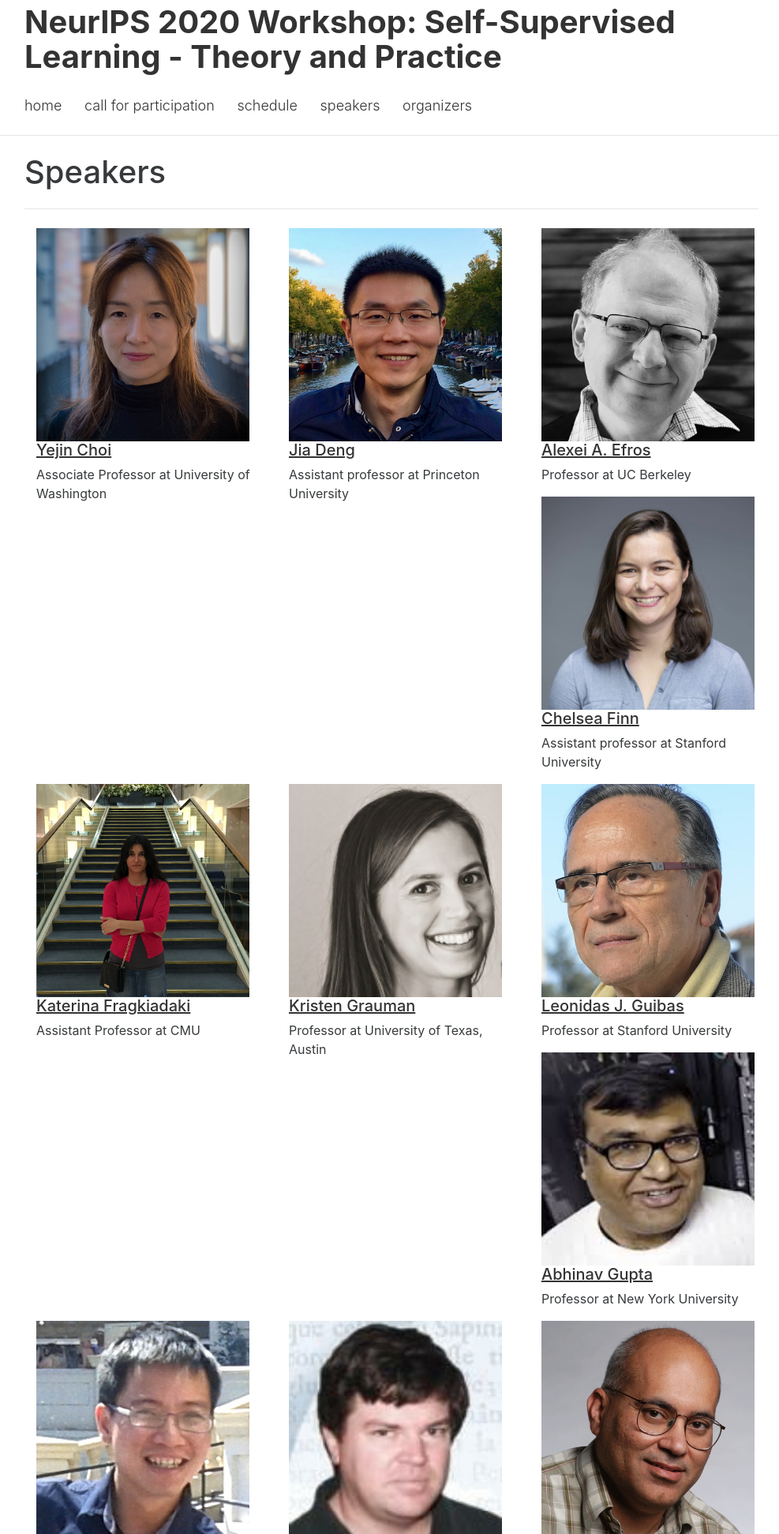
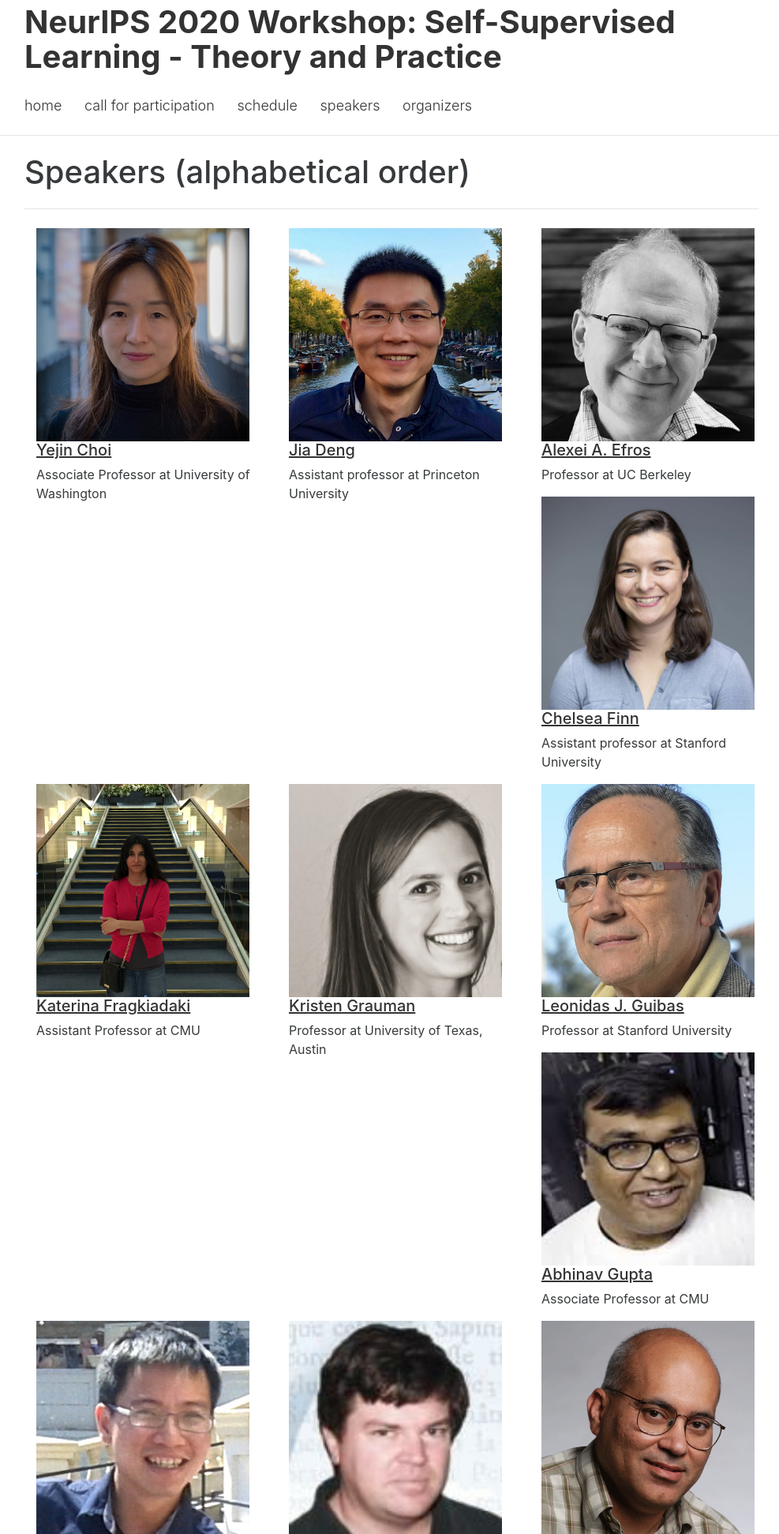
Before and after one commit to sslneurips21/sslneuips20.github.io, a plain HTML site: page pages/speakers.html in a window 1280 px wide. Shown: the part 18-1961 px from the top of the page at 79% size, without its empty margins (144-1131 px from the left). Drawn offline with Linux system fonts and the light colour scheme.

Commit message:
Update speakers.html

```diff
--- a/pages/speakers.html
+++ b/pages/speakers.html
@@ -53,7 +53,7 @@
 
   <div class="main">
     <div class="container">
-      <h1>Speakers
+      <h1>Speakers (alphabetical order)
 </h1>
       <hr>
 <article class="article">
@@ -242,7 +242,7 @@
                 <h5>Abhinav Gupta</h5>
             </div>
             </a>
-            <p>Professor at New York University
+            <p>Associate Professor at CMU
             <!-- <br /> -->
             <!-- <emph>Finance Chair</emph> -->
             <!-- </p> -->
```
